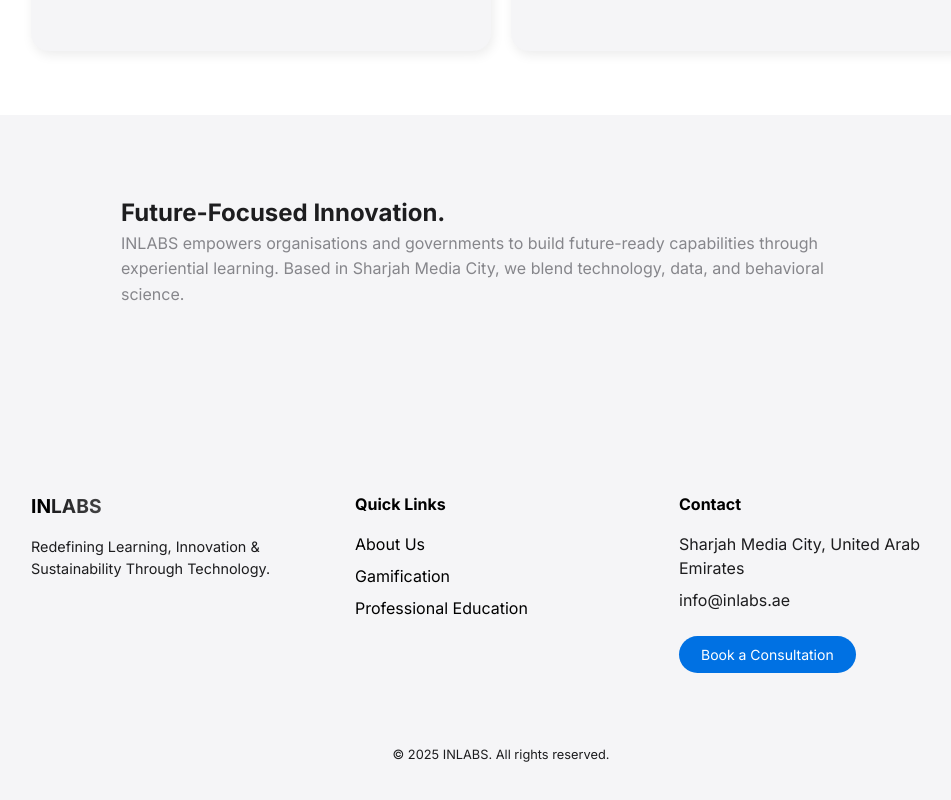
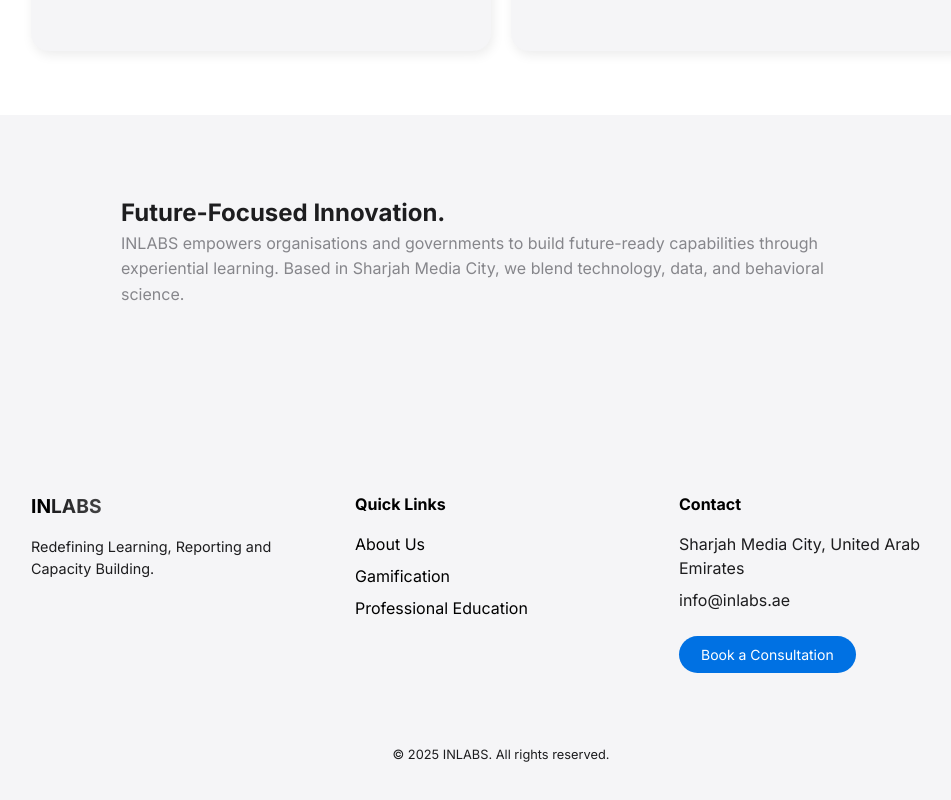
Before and after one commit to mohamedmbaengg/INLABS, a React (Vite) app: page / in a window 1280 px wide. Shown: the part 1939-2739 px from the top of the page, without its empty margins (139-1090 px from the left). Built offline with nearby package versions, Linux system fonts and the light colour scheme.

Commit message:
Update footer and meta motto

```diff
--- a/src/components/Footer.jsx
+++ b/src/components/Footer.jsx
@@ -11,7 +11,7 @@
                             IN<span className="text-gradient">LABS</span>
                         </h3>
                         <p className="text-gray-400" style={{ color: 'var(--text-secondary)', fontSize: '0.9rem' }}>
-                            Redefining Learning, Innovation & Sustainability Through Technology.
+                            Redefining Learning, Reporting and Capacity Building.
                         </p>
                     </div>
 
--- a/src/pages/Home.jsx
+++ b/src/pages/Home.jsx
@@ -14,7 +14,7 @@
         <div className="prevent-overscroll">
             <Helmet>
                 <title>INLABS | Innovation & Education</title>
-                <meta name="description" content="Redefining Learning, Innovation & Sustainability." />
+                <meta name="description" content="Redefining Learning, Reporting and Capacity Building." />
             </Helmet>
 
             {/* Hero Section - Apple Style */}
```
